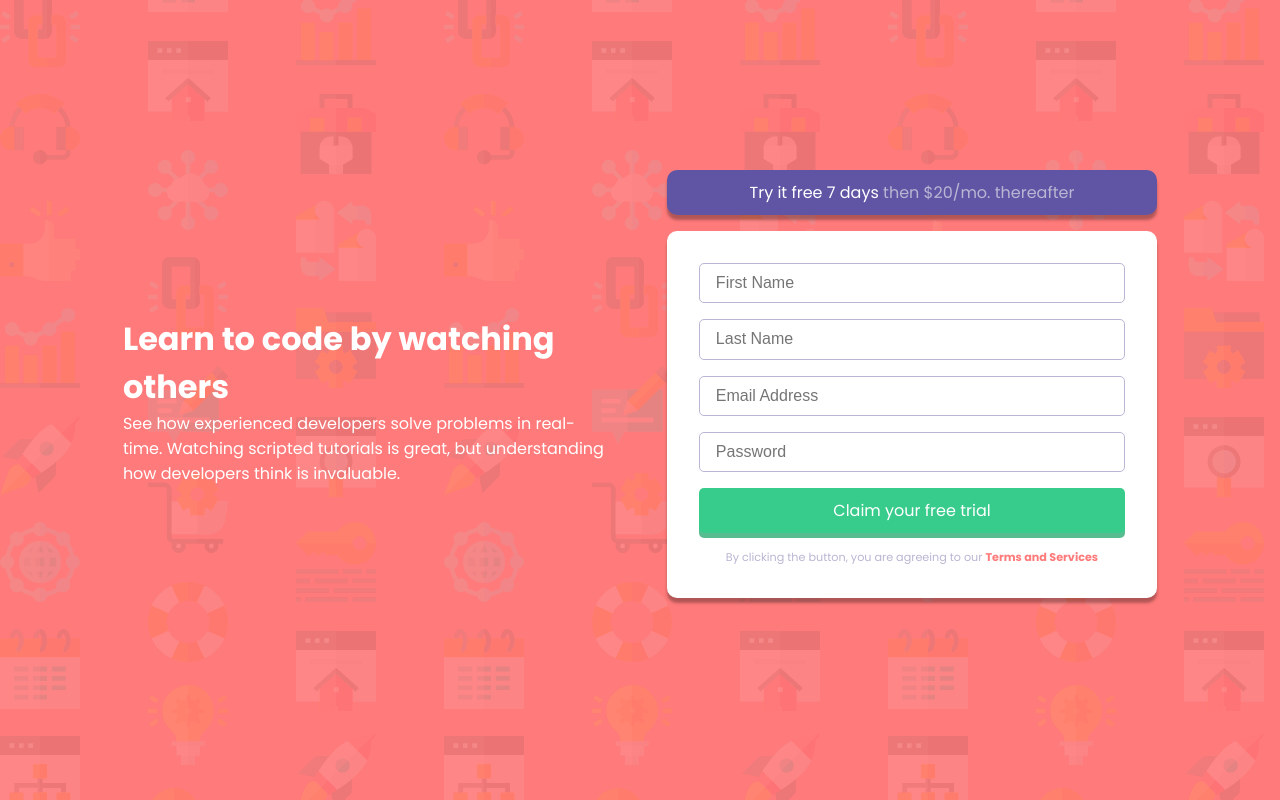
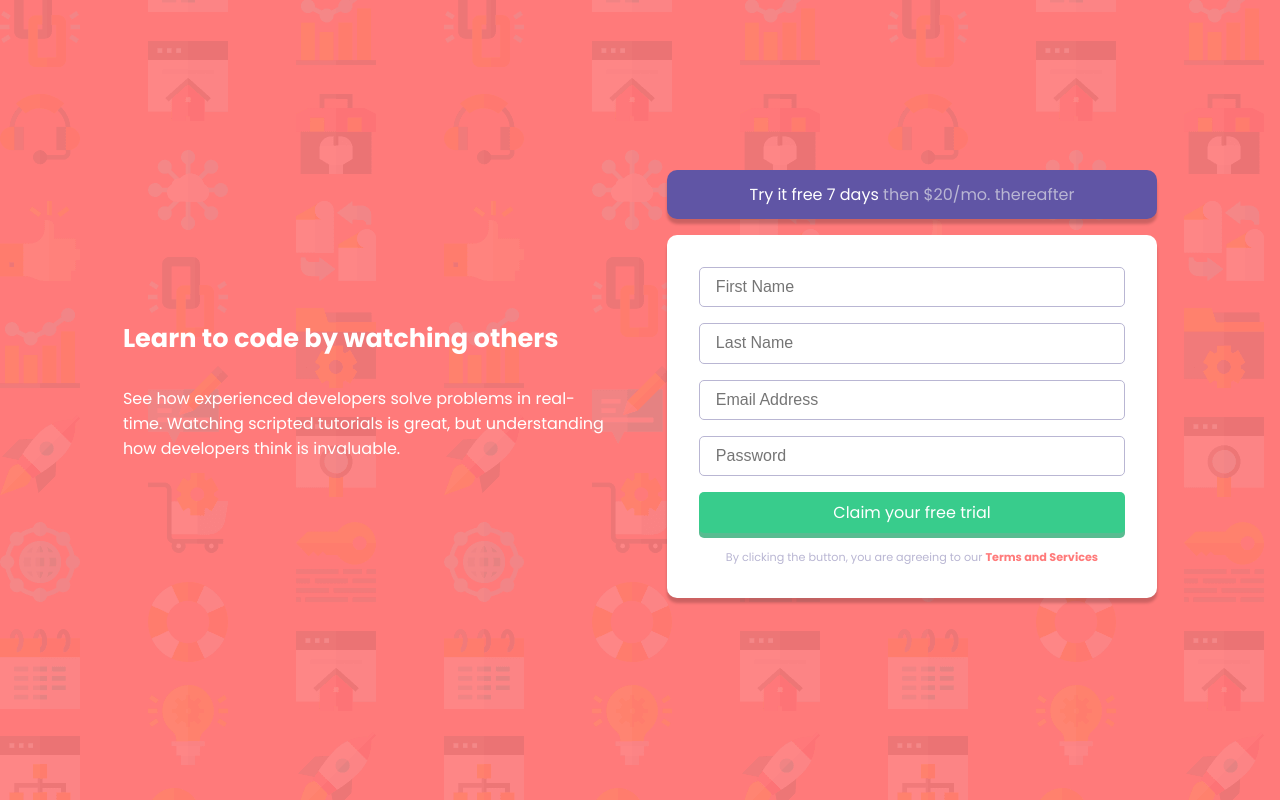
Before and after one commit to jeanieherold/vanilla-js-form-validation, a plain HTML site: page index.html in a window 1280 px wide. Drawn offline with Linux system fonts and the light colour scheme.

Commit message:
complete

```diff
--- a/css/styles.scss
+++ b/css/styles.scss
@@ -31,6 +31,12 @@ html {
 body {
     font-family: $poppins;
     font-size: 1rem;
+    background-color: $prim-red;
+    background-image: url(../images/bg-intro-mobile.png);
+
+    @media only screen and (min-width: 768px) {
+        background-image: url(../images/bg-intro-desktop.png);
+    }
 }
 
 /* buttons  */
@@ -78,30 +84,30 @@ input {
 
 .wrapper {
     display: flex;
-    align-items: center;
-    background-color: $prim-red;
-    background-image: url(../images/bg-intro-mobile.png);
+    padding: 2rem 0;
+    width: 100vw;
+
 
     @media only screen and (min-width: 768px) {
-        width: 100vw;
+        align-items: center;
         height: 100vh;
-        background-image: url(../images/bg-intro-desktop.png);
     }
 
     .main-content {
         display: flex;
         justify-content: center;
         flex-wrap: wrap;
-        align-items: center;
-        width: 90%;
+        // align-items: center;
+        width: 100%;
         margin: 0 auto;
 
         @media only screen and (min-width: 768px) {
+            align-items: center;
             width: 85%;
         }
 
         .flex-child {
-            width: 90%;
+            width: 95%;
             padding: 1rem;
             margin: 0 auto;
 
@@ -113,9 +119,21 @@ input {
             &.text-content {
                 color: #fff;
                 text-align: center;
+                margin-top: 2rem;
 
                 @media only screen and (min-width: 768px) {
                     text-align: left;
+                    margin-top: 0;
+                }
+
+                h1 {
+                    font-size: 1.6rem;
+                    line-height: 1.2;
+                    margin-bottom: 2rem;
+                }
+
+                p {
+                    margin-bottom: 1rem;
                 }
 
             }
@@ -123,7 +141,12 @@ input {
             // button above the form
             &.form-content .btn {
                 width: 100%;
-                box-shadow: 0px 5px 3px 0px rgba(0, 0, 0, 0.3);
+                box-shadow: 0px 5px 3px 0px rgba(0, 0, 0, 0.2);
+                padding: .5rem 3rem;
+
+                @media only screen and (min-width: 768px) {
+                    padding: .75rem 2rem;
+                }
 
                 &:active {
                     box-shadow: 0px 5px 2px 0px #594e9a;
@@ -136,10 +159,14 @@ input {
                 flex-direction: column;
                 justify-content: center;
                 background-color: #fff;
-                padding: 2rem;
+                padding: 1.5rem;
                 margin-bottom: 2rem;
                 border-radius: 10px;
-                box-shadow: 0px 5px 3px 0px rgba(0, 0, 0, 0.3);
+                box-shadow: 0px 5px 3px 0px rgba(0, 0, 0, 0.2);
+
+                @media only screen and (min-width: 768px) {
+                    padding: 2rem;
+                }
 
                 .form-input-error-block {
                     position: relative;
@@ -176,6 +203,7 @@ input {
                     background-color: $prim-green;
                     border-radius: 5px;
                     box-shadow: 0px 5px 0px 0px rgba(47, 172, 118, .8);
+                    padding: .5rem 2rem;
 
                     &:active {
                         box-shadow: 0px 5px 0px 0px rgb(47, 172, 118);
```
Also changed, not shown: css/styles.css, 1 other file.
